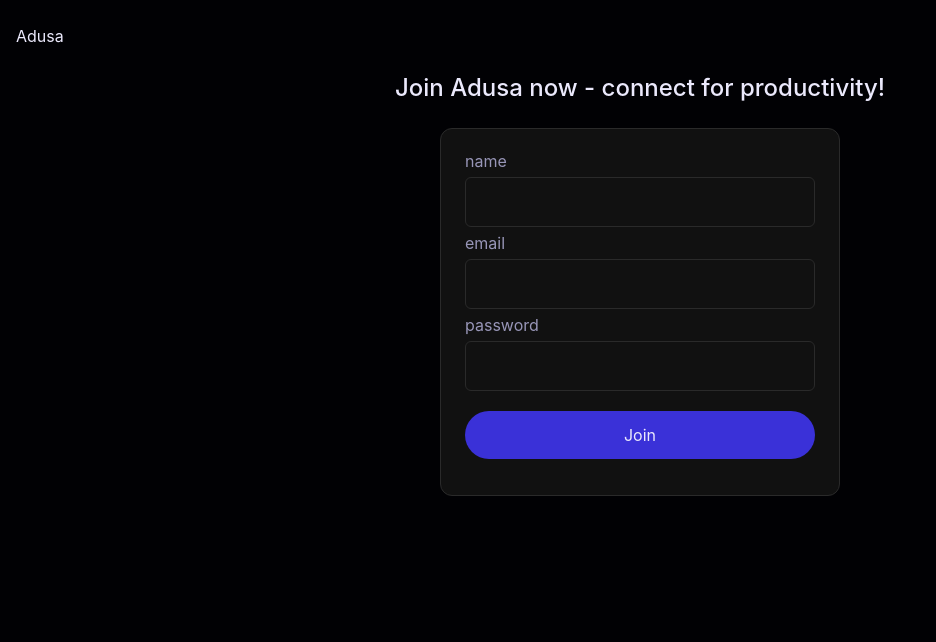
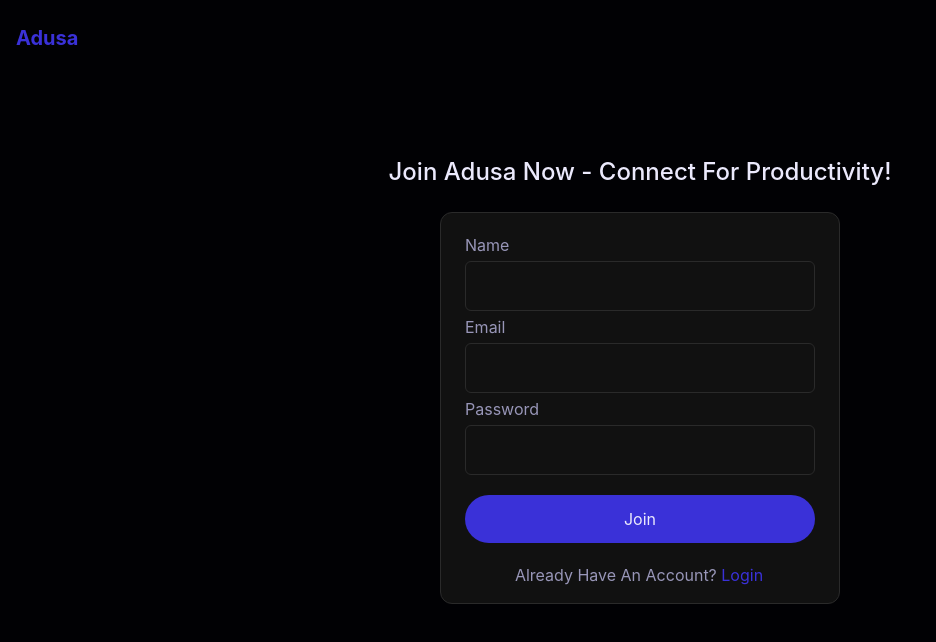
Before and after one commit to ashish8112/adusa, a React (Vite) app in the folder adusa-frontend/: page /register in a window 1280 px wide. Shown: the top 642 px of the page, without its empty margins (0-936 px from the left). Built offline with nearby package versions, Linux system fonts and the light colour scheme; no server answers.

Commit message:
basic register page with oauth developed

```diff
--- a/adusa-frontend/src/features/auth/Register.jsx
+++ b/adusa-frontend/src/features/auth/Register.jsx
@@ -2,6 +2,7 @@ import Button from "../../components/Button";
 import Input from "../../components/Input";
 import { useAuth } from "./AuthProvider";
 import { useState } from "react"
+import {Link} from "react-router-dom"
 export default function Register(){
     const [formData,setFormData] = useState({
         name:"",
@@ -25,18 +26,19 @@ export default function Register(){
         setFormData({...formData,[e.target.name]:e.target.value})
     }
     return(
-        <div className="flex flex-col h-dvh bg-bg ">
-            <main className="py-6 px-4 h-full w-full">
-                <header>
-                <h1 className="text-text">Adusa</h1>
-                <h1 className="px-4 py-6 text-center font-medium text-text text-md md:text-2xl"><span>Join Adusa now - connect for productivity!</span></h1>
+        <div className="h-dvh bg-bg ">
+            <main className="py-6 px-4 h-full w-full flex flex-col capitalize">
+                <header className="mb-20 ">
+                <h1 className="text-primary font-bold text-xl">Adusa</h1>
                 </header>
-                <div className="rounded-xl m-auto max-w-100 w-auto bg-surface border border-border">
+                <h2 className="px-4 py-6 text-center font-medium text-text text-md md:text-2xl"><span>Join Adusa now - connect for productivity!</span></h2>
+                <div className="rounded-xl mx-auto max-w-70 md:max-w-100  w-full bg-surface border border-border ">
                 <form onSubmit={handleSubmit} className="px-6 py-4">
                     <Input label="name" id="name" name="name" type="text" placeholder="" value={formData.name} onChange={handleChange}></Input>
                     <Input label="email" id="email" name="email" type="email" placeholder="" value={formData.email} onChange={handleChange}></Input>
                     <Input label="password" id="password" name="password" type="password" placeholder="" value={formData.password} onChange={handleChange}></Input>
                     <Button variant="primary" type="submit">Join</Button>
+                    <p className="text-muted text-center mr-0.5">Already have an account? <Link to ="/login" className="text-primary">Login</Link> </p>
                 </form>
                 </div>
             </main>
```
